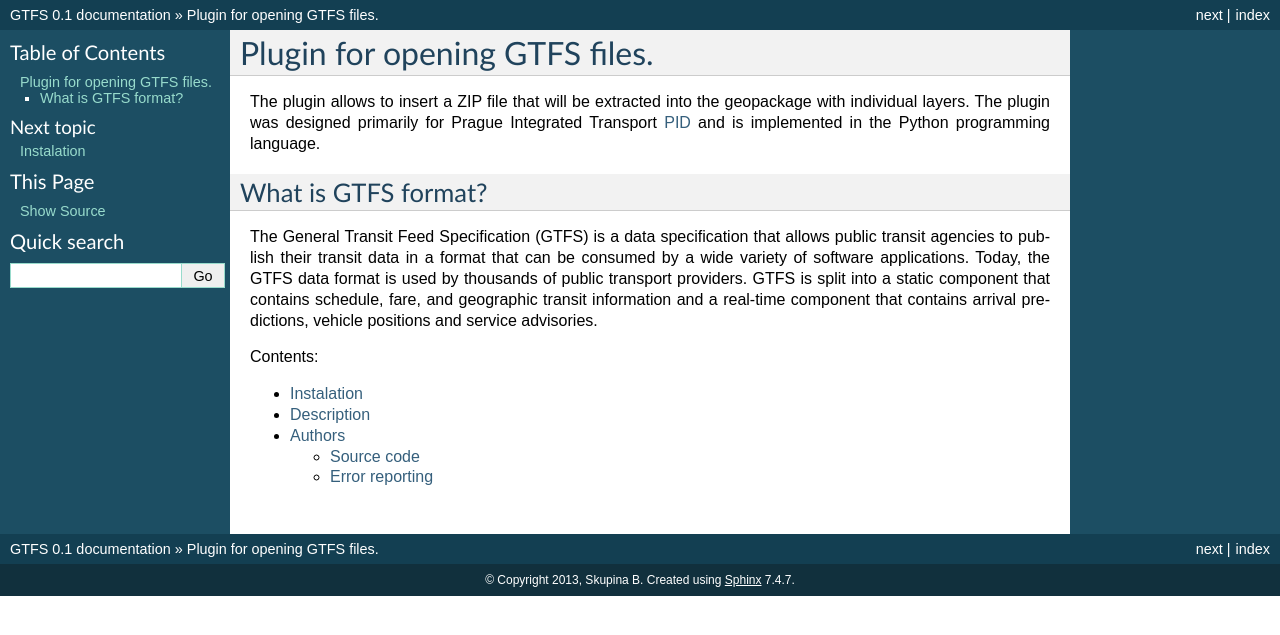
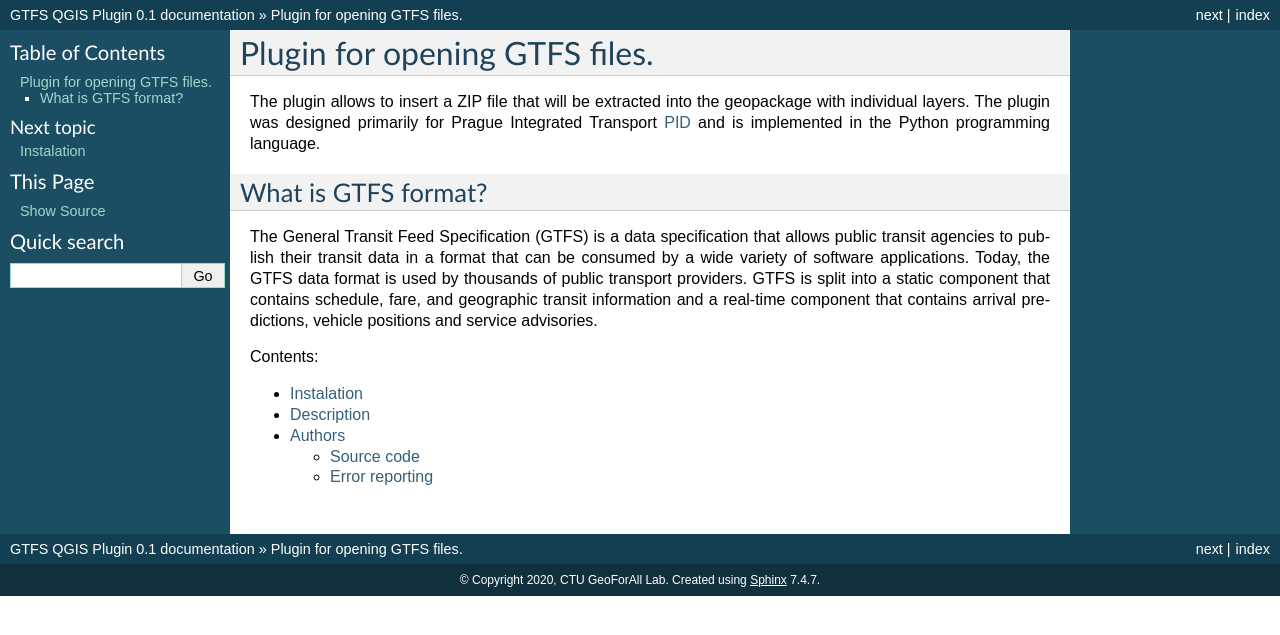
Before and after one commit to ctu-geoforall-lab/qgis-gtfs-plugin, a Sphinx documentation site: the page built from help/source/index.rst, in a window 1280 px wide. Shown: the top 635 px of the page. Built offline with Sphinx 7.4.7, drawn with Linux system fonts in a browser that asks for light colours; formulas are drawn with MathJax 3.

Commit message:
footer cosmentics

```diff
--- a/help/source/conf.py
+++ b/help/source/conf.py
@@ -40,8 +40,8 @@ source_suffix = '.rst'
 master_doc = 'index'
 
 # General information about the project.
-project = u'GTFS'
-copyright = u'2013, Skupina B'
+project = u'GTFS QGIS Plugin'
+copyright = u'2020, CTU GeoForAll Lab'
 
 # The version info for the project you're documenting, acts as replacement for
 # |version| and |release|, also used in various other places throughout the
```
